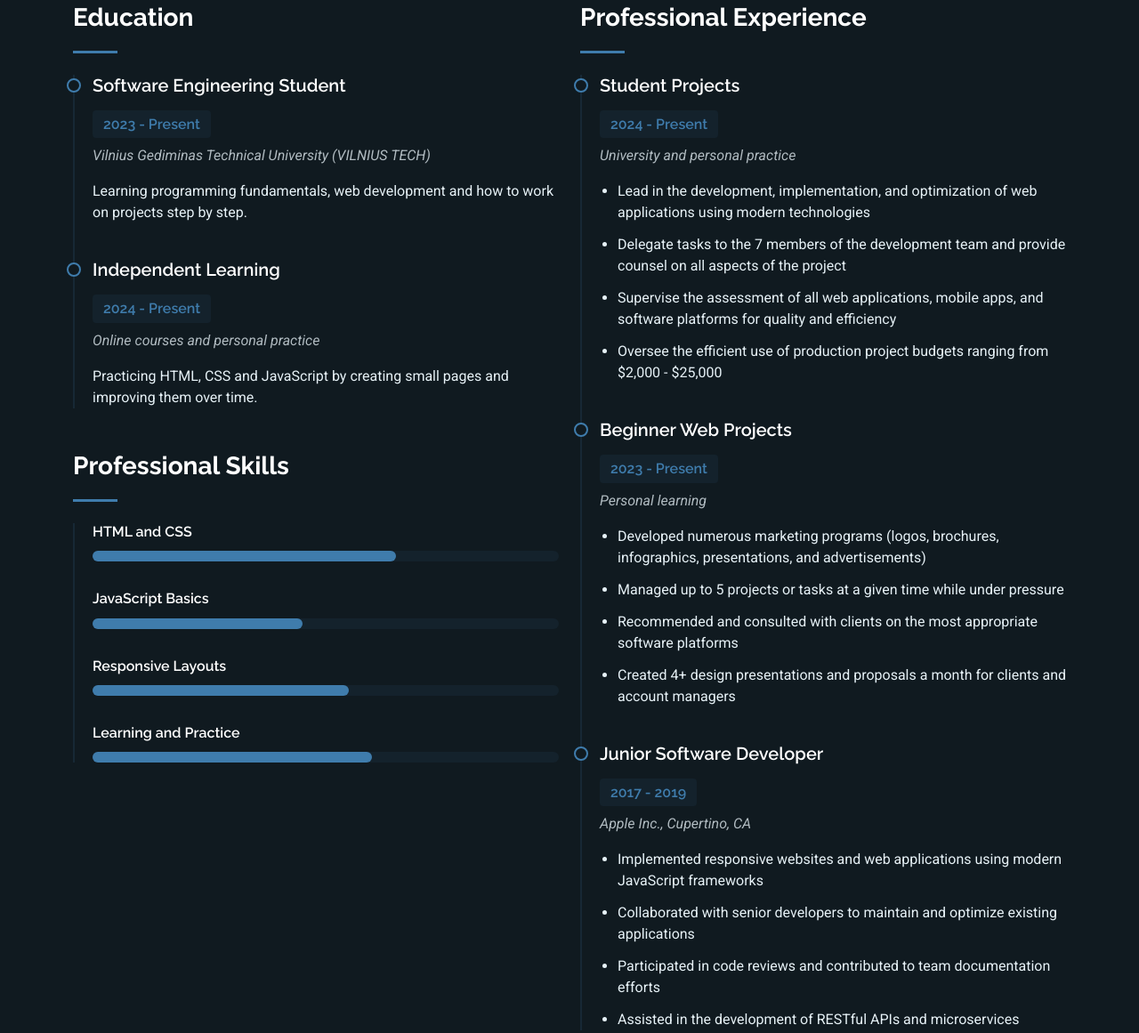
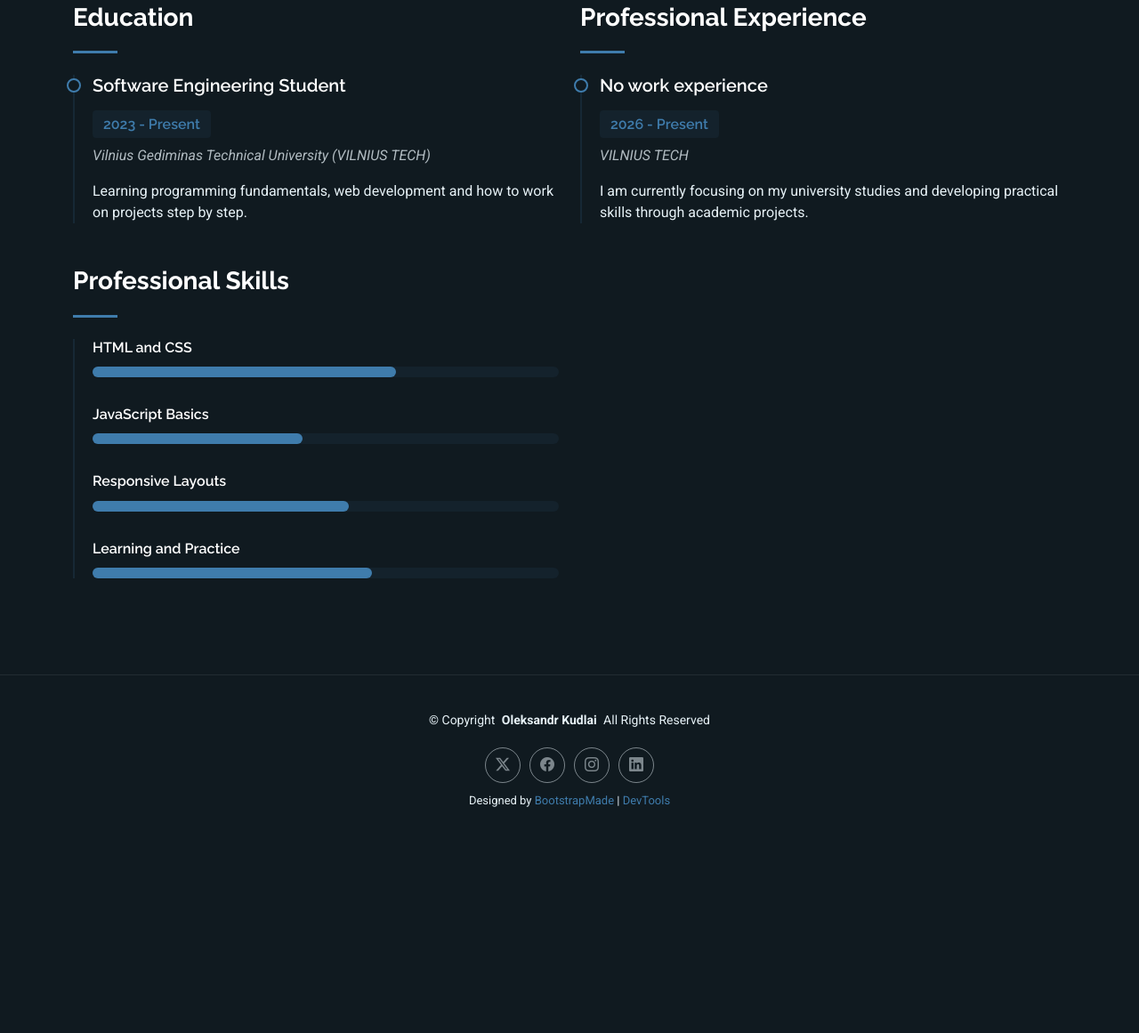
Before and after one commit to OlKud1/OleksandrKudlai123.github.io, a plain HTML site: page resume.html in a window 1280 px wide. Shown: the part 292-1453 px from the top of the page at 89% size. After the commit the page ends 1241 px from the top, so only its background shows below. Drawn offline with Linux system fonts and the light colour scheme.

Commit message:
Update resume work experience

```diff
--- a/resume.html
+++ b/resume.html
@@ -94,13 +94,6 @@
                   <p class="institution"><em>Vilnius Gediminas Technical University (VILNIUS TECH)</em></p>
                   <p>Learning programming fundamentals, web development and how to work on projects step by step.</p>
                 </article>
-
-                <article class="education-item">
-                  <h4>Independent Learning</h4>
-                  <h5>2024 - Present</h5>
-                  <p class="institution"><em>Online courses and personal practice</em></p>
-                  <p>Practicing HTML, CSS and JavaScript by creating small pages and improving them over time.</p>
-                </article>
               </div>
             </div><!-- End Education Section -->
 
@@ -147,39 +140,10 @@
 
               <div class="resume-content">
                 <article class="experience-item">
-                  <h4>Student Projects</h4>
-                  <h5>2024 - Present</h5>
-                  <p class="company"><em>University and personal practice</em></p>
-                  <ul>
-                    <li>Lead in the development, implementation, and optimization of web applications using modern technologies</li>
-                    <li>Delegate tasks to the 7 members of the development team and provide counsel on all aspects of the project</li>
-                    <li>Supervise the assessment of all web applications, mobile apps, and software platforms for quality and efficiency</li>
-                    <li>Oversee the efficient use of production project budgets ranging from $2,000 - $25,000</li>
-                  </ul>
-                </article>
-
-                <article class="experience-item">
-                  <h4>Beginner Web Projects</h4>
-                  <h5>2023 - Present</h5>
-                  <p class="company"><em>Personal learning</em></p>
-                  <ul>
-                    <li>Developed numerous marketing programs (logos, brochures, infographics, presentations, and advertisements)</li>
-                    <li>Managed up to 5 projects or tasks at a given time while under pressure</li>
-                    <li>Recommended and consulted with clients on the most appropriate software platforms</li>
-                    <li>Created 4+ design presentations and proposals a month for clients and account managers</li>
-                  </ul>
-                </article>
-
-                <article class="experience-item">
-                  <h4>Junior Software Developer</h4>
-                  <h5>2017 - 2019</h5>
-                  <p class="company"><em>Apple Inc., Cupertino, CA</em></p>
-                  <ul>
-                    <li>Implemented responsive websites and web applications using modern JavaScript frameworks</li>
-                    <li>Collaborated with senior developers to maintain and optimize existing applications</li>
-                    <li>Participated in code reviews and contributed to team documentation efforts</li>
-                    <li>Assisted in the development of RESTful APIs and microservices</li>
-                  </ul>
+                  <h4>No work experience</h4>
+                  <h5>2026 - Present</h5>
+                  <p class="company"><em>VILNIUS TECH</em></p>
+                  <p>I am currently focusing on my university studies and developing practical skills through academic projects.</p>
                 </article>
               </div>
             </div><!-- End Experience Section -->
```
